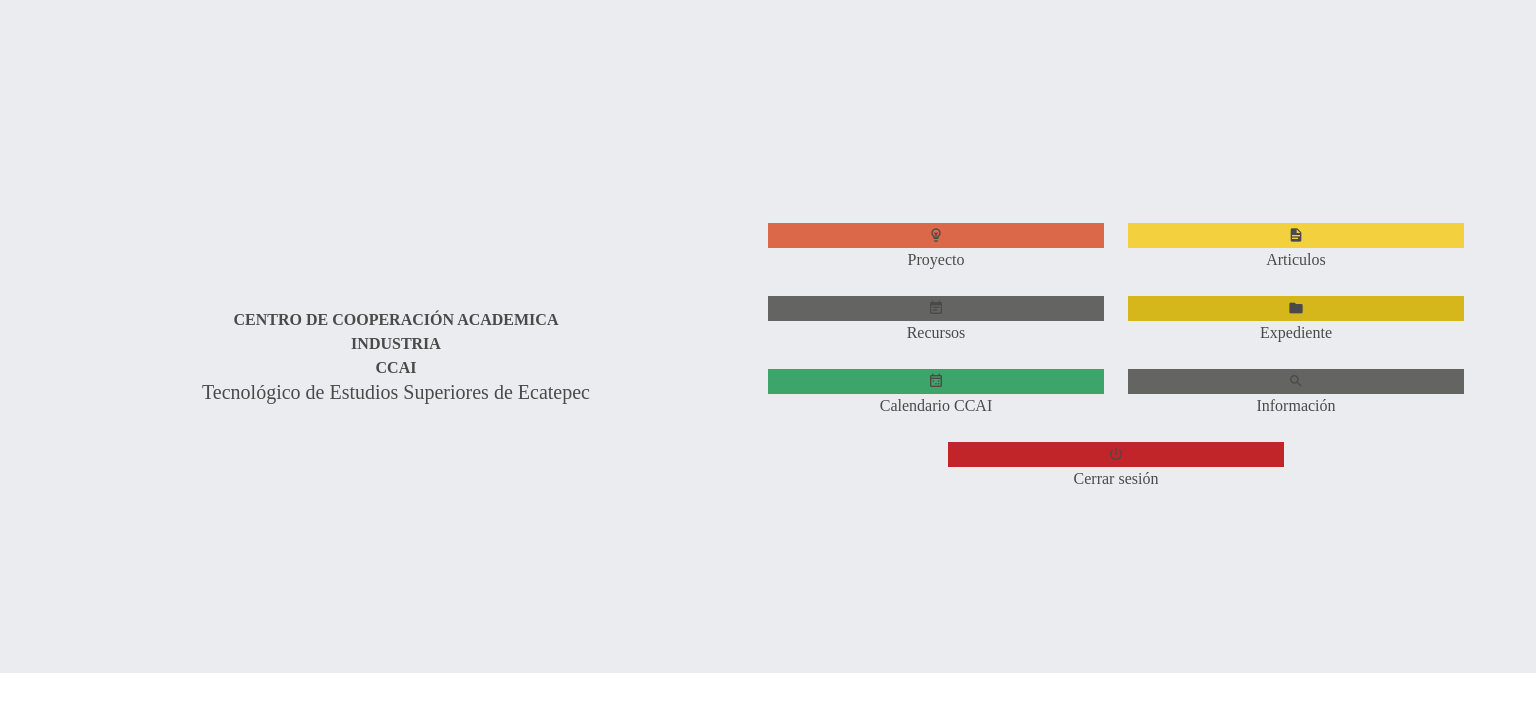
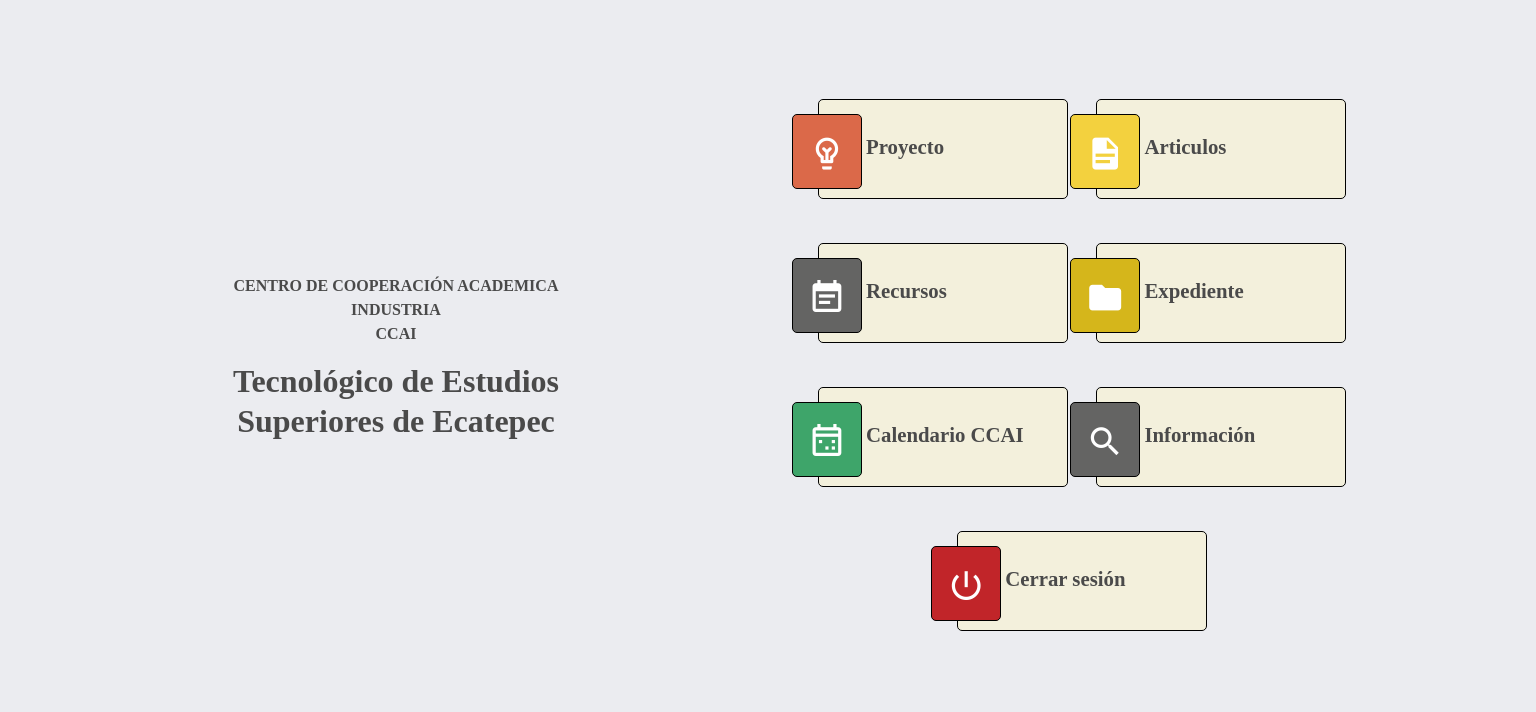
Before and after one commit to sandyCortes/ccai-manager, a React (Create React App) app: page /Home in a window 1536 px wide. Shown: the top 712 px of the page. Built offline with nearby package versions, Linux system fonts and the light colour scheme; a web font is replaced by a local one.

Commit message:
update styles file

```diff
--- a/src/style/Buttons/button-decorative.css
+++ b/src/style/Buttons/button-decorative.css
@@ -1,3 +1,74 @@
-.button-decorative {
+.content-decorative {
+    display: flex;
+    margin: 10px;
+    margin-left: 50px;
+  }
 
-}
+  .icon-content {
+    margin-top: 10px;
+    margin-left: -1.7% !important;
+    position: absolute;
+    height: 50px;
+    max-height: 50px;
+    width: 50px;
+  }
+
+  .icon-content .mdi-decorative {
+    text-align: center;
+    font-size: 1.4rem;
+    color: #ffffff;
+    font-weight: 900;
+  }
+
+  .button-text {
+    background-color: #f3f0dc;
+    height: 70px;
+    min-height: 70px;
+    max-height: 60px;
+    width: 180px;
+    min-width: 180px;
+    cursor: pointer;
+  }
+
+  .button-text .text-decorative {
+    padding-top: 13px;
+    margin-left: 8px;
+    text-align: left;
+    font-size: 0.9rem;
+    font-weight: 900;
+    padding-left: 15px;
+  }
+
+  .button-decorative {
+    border: 1.5px solid #000000;
+    padding: 10px;
+    font-size: 0.6rem;
+    text-align: center;
+    border-radius: 5px;
+    font-weight: 900;
+  }
+
+  @media (min-width: 1500px) {
+    .button-text {
+      min-height: 100px;
+      max-height: 100px;
+      width: 250px;
+      min-width: 250px;
+    }
+    .icon-content {
+      margin-top: 15px;
+      height: 75px;
+      max-height: 75px;
+      width: 70px;
+    }
+    .button-text .text-decorative {
+      padding-top: 21px;
+      margin-left: 10px;
+      padding-left: 27px;
+      font-size: 1.3rem;
+    }
+    .icon-content .mdi-decorative {
+      text-align: center;
+      font-size: 2.4rem;
+    }
+  }
--- a/src/style/global-styles.css
+++ b/src/style/global-styles.css
@@ -5,8 +5,8 @@
 @import url('./Inputs/input-label.css');
 @import url('./Cars//cards.css');
 @import url('./Header/header.css');
-@import url('./Dialog/dialog.css');
 @import url('./Buttons/all-buttons.css');
+
 
 @font-face {
   font-family: 'Poppins';
@@ -37,30 +37,16 @@
 
 body {
   text-align: center;
+  font-family: 'Poppins';
+}
+
+html {
   background-color: #EBECF0;
-  font-family: 'Poppins';
-  height: 100%;
 }
 
 .App-logo {
   height: 40vmin;
   pointer-events: none;
-}
-
-@media (prefers-reduced-motion: no-preference) {
-  .App-logo {
-    animation: App-logo-spin infinite 20s linear;
-  }
-}
-
-.App-header {
-  min-height: 100vh;
-  display: flex;
-  flex-direction: column;
-  align-items: center;
-  justify-content: center;
-  font-size: calc(10px + 2vmin);
-  color: white;
 }
 
 .App-link {
@@ -111,32 +97,46 @@
   padding-top: 5%;
 }
 
-.margin-top{
-  margin-top: 2%;
+.margin-top {
+  margin-top: 0 2%;
 }
 
 .container-personal {
-  width: 100%;
-  margin:2%;
+  width: 97% !important;
+  margin: 2%;
+  padding-bottom: 3%;
 }
 
 .columns {
   display: flex;
   flex-wrap: wrap;
+  width: 80%;
 }
 
-.title-register{
+.title-register {
   text-align: left;
   color: #000000;
   font-weight: 700;
   font-size: 1.3rem;
 }
 
-@keyframes App-logo-spin {
-  from {
-    transform: rotate(0deg);
-  }
-  to {
-    transform: rotate(360deg);
+.button {
+  font-family: 'Poppins';
+}
+
+.width-text {
+  margin: auto;
+  padding: 15px 0;
+  width: 65%;
+}
+
+.subtitle {
+  font-weight: 900;
+  font-size: 1.3rem;
+}
+
+@media (min-width: 1500px) {
+  .subtitle {
+    font-size: 2rem;
   }
 }
```
